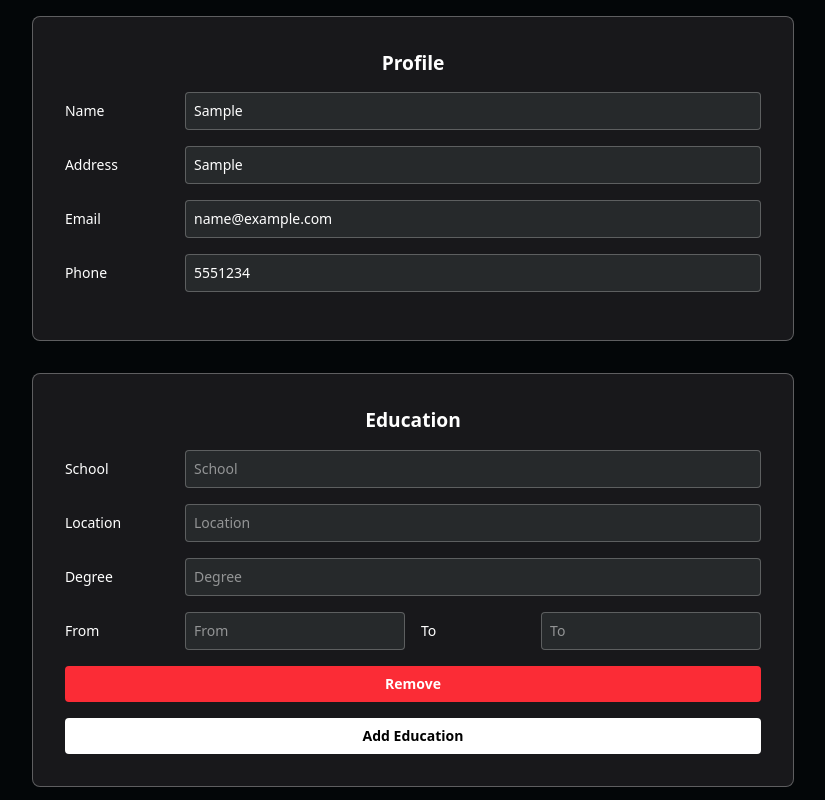
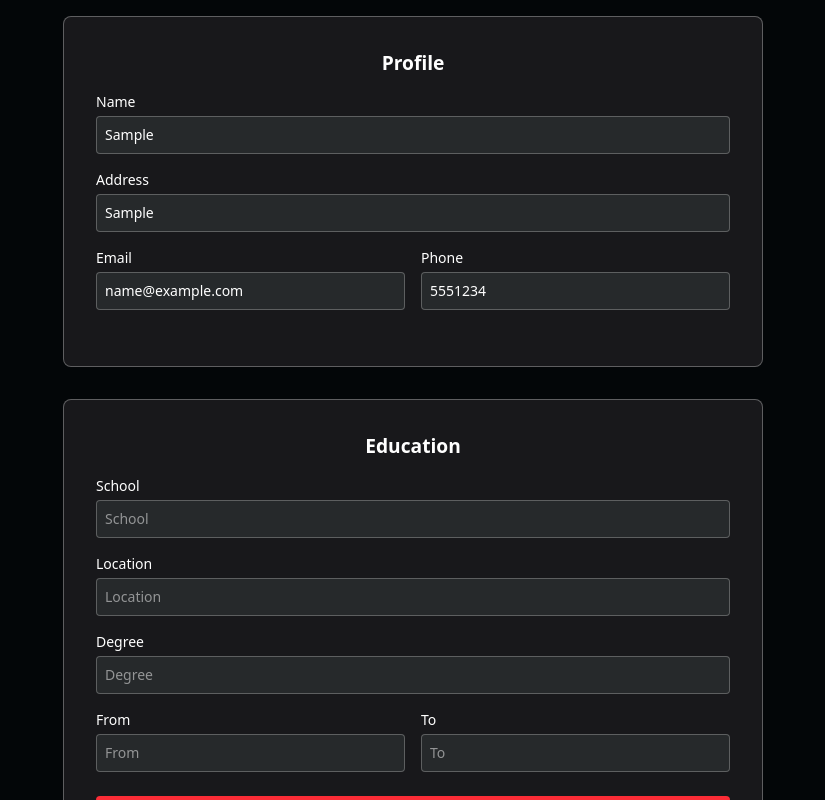
Before and after one commit to cedorikku/react-resume-builder, a React (Vite) app: page / in a window 1280 px wide. Both pictures are taken after typing "Sample", "Sample", "name@example.com", "5551234" into the empty fields and a click on the button "Add Education". Shown: the top 800 px of the page, without its empty margins (227-1052 px from the left). Built offline with nearby package versions, Linux system fonts and the light colour scheme.

Commit message:
Update form layout to support two columns

```diff
--- a/src/Form.jsx
+++ b/src/Form.jsx
@@ -40,6 +40,7 @@ const Form = ({ props }) => {
                         value={profile.address || ''}
                         onChange={(e) => handleProfileOnChange(e, 'address')}
                     />
+                    <div className="two-col">
                         <Input
                             type="email"
                             label="Email"
@@ -52,6 +53,7 @@ const Form = ({ props }) => {
                             value={profile.phone || ''}
                             onChange={(e) => handleProfileOnChange(e, 'phone')}
                         />
+                    </div>
                 </div>
             </FormSection>
 
@@ -93,7 +95,7 @@ const Form = ({ props }) => {
                                 }
                             />
 
-                            <div className="year-range">
+                            <div className="two-col">
                                 <Input
                                     label="From"
                                     value={educationItem.from || ''}
@@ -258,7 +260,7 @@ const Form = ({ props }) => {
                                     )
                                 }
                             />
-
+                            <div className="two-col">
                                 <Input
                                     label="Period"
                                     value={expItem.period || ''}
@@ -270,7 +272,6 @@ const Form = ({ props }) => {
                                         )
                                     }
                                 />
-
                                 <Input
                                     label="Place"
                                     value={expItem.place || ''}
@@ -282,7 +283,7 @@ const Form = ({ props }) => {
                                         )
                                     }
                                 />
-
+                            </div>
                             <div className="flex items-center gap-8">
                                 <label className="text-sm font-medium">
                                     Responsibilities
@@ -334,7 +335,6 @@ const Form = ({ props }) => {
                             ) : (
                                 ''
                             )}
-
                             <ButtonRed
                                 text="Remove"
                                 handleClick={() =>
--- a/src/components/Input.jsx
+++ b/src/components/Input.jsx
@@ -3,10 +3,10 @@ import { v4 as uuidv4 } from 'uuid';
 const Input = ({ type = 'text', label, placeholder, onChange }) => {
     const id = uuidv4();
     return (
-        <div className="flex w-[100%] items-center">
+        <div className="flex w-[100%] flex-col">
             {label ? (
                 <label
-                    className="min-w-[15ch] text-sm font-medium"
+                    className="mb-2 min-w-[15ch] text-sm font-medium"
                     htmlFor={id}
                 >
                     {label || ''}
--- a/src/styles/Form.css
+++ b/src/styles/Form.css
@@ -1,12 +1,13 @@
-.year-range {
-    display: flex;
-    flex-grow: 1;
-    gap: 1rem;
-}
-
 .input-group {
     display: flex;
     flex-direction: column;
     gap: 1rem;
     margin: 1rem 0;
 }
+
+.two-col {
+    display: flex;
+    flex-grow: 1;
+    gap: 1rem;
+    margin-bottom: 0.5rem;
+}
```
Lines whose indentation alone changed are shown as unchanged.
